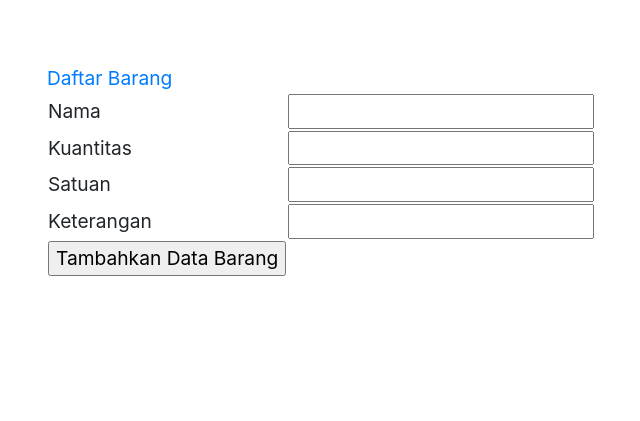
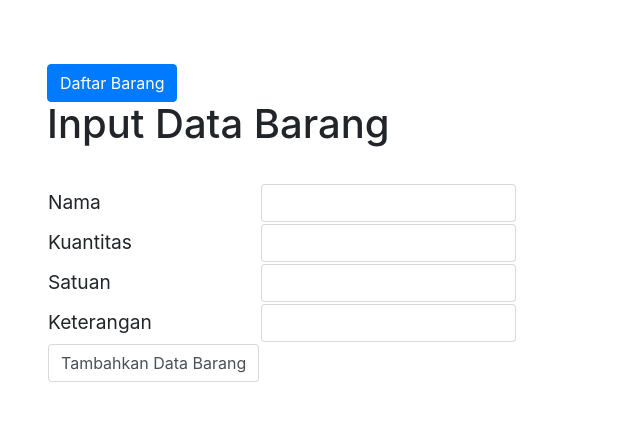
Before and after one commit to hammamfauzan/rbpld7, a PHP site: page / in a window 1280 px wide. Shown: the top 421 px of the page, without its empty margins (358-998 px from the left). Run offline with PHP 8.4, Linux system fonts and the light colour scheme.

Commit message:
Menambahkan Styling pada halaman Edit Barang (edit.php), Input Data Barang(index.php), dan Daftar Barang (show.php)

```diff
--- a/index.php
+++ b/index.php
@@ -7,15 +7,16 @@
     </head>
     <body>
         <div class="container">
-            <a href="show.php">Daftar Barang</a>
+            <a href="show.php" class="btn btn-primary">Daftar Barang</a>
+            <h1>Input Data Barang</h1>
             </br>
                 <form method="post" action="index.php">
                     <table>
-                        <tr><td>Nama</td><td><input type="text" name="Nama"></td></tr>
-                        <tr><td>Kuantitas</td><td><input type="text" name="Kuantitas"></td></tr>
-                        <tr><td>Satuan</td><td><input type="text" name="Satuan"></td></tr>
-                        <tr><td>Keterangan</td><td><input type="text" name="Keterangan"></td></tr>
-                        <td><input type="submit" name='Submit'value="Tambahkan Data Barang"></td>
+                        <tr><td>Nama</td><td><input type="text" class="form-control" name="Nama"></td></tr>
+                        <tr><td>Kuantitas</td><td><input type="text" class="form-control" name="Kuantitas"></td></tr>
+                        <tr><td>Satuan</td><td><input type="text" class="form-control" name="Satuan"></td></tr>
+                        <tr><td>Keterangan</td><td><input type="text" class="form-control" name="Keterangan"></td></tr>
+                        <td><input type="submit" class="form-control" name='Submit' value="Tambahkan Data Barang"></td>
                     </table>
                 </form>
 
@@ -34,9 +35,9 @@
                 $result = mysqli_query($mysqli, "INSERT INTO databarang(Nama,Kuantitas,Satuan,Keterangan) VALUES('$Nama','$Kuantitas','$Satuan','$Keterangan')");
 
                 // Show message when user added
-                echo "Data Barang Berhasil Ditambahkan <br/>";
+                echo "<br/><p class='alert alert-success'>Data Barang Berhasil Ditambahkan</p> <br/>";
 
-                echo "<a href='show.php'> Lihat Data Barang</a>";
+                echo "<a href='show.php' class='btn btn-primary'> Lihat Data Barang</a>";
             }
             ?>
         </div>
--- a/show.php
+++ b/show.php
@@ -16,7 +16,7 @@ $result = mysqli_query($mysqli, "SELECT * FROM databarang ORDER BY ID ASC");
 <body>
     <div class="list">
         <h3>Daftar Barang</h3>
-        <table width='80%' border=1>
+        <table width='80%' border=2 class="table table-striped">
 
         <tr>
             <th>Nama</th> <th>Kuantitas</th> <th>Satuan</th> <th>Keterangan</th> <th>Action</th>
@@ -25,7 +25,7 @@ $result = mysqli_query($mysqli, "SELECT * FROM databarang ORDER BY ID ASC");
         while($databarang_data = mysqli_fetch_array($result)) {
             echo "<tr>";
             echo "<td>".$databarang_data['Nama']."</td>";
-            echo "<td>".$databarang_data['Kuantitas']."</td>";
+            echo "<td align='right'>".$databarang_data['Kuantitas']."</td>";
             echo "<td>".$databarang_data['Satuan']."</td>";
             echo "<td>".$databarang_data['Keterangan']."</td>";
             echo "<td><a href='edit.php?ID=$databarang_data[ID]'>Edit</a> | <a href='delete.php?ID=$databarang_data[ID]'>Delete</a></td></tr>";
@@ -34,7 +34,7 @@ $result = mysqli_query($mysqli, "SELECT * FROM databarang ORDER BY ID ASC");
         </table>
         <br/>
         <br/>
-        <a href="index.php">Tambahkan Data Barang Baru</a>
+        <a class="btn btn-primary" href="index.php">Tambahkan Data Barang Baru</a>
     </div>
 </body>
 </html>
```
Also changed, not shown: edit.php (+8 -7 lines).
